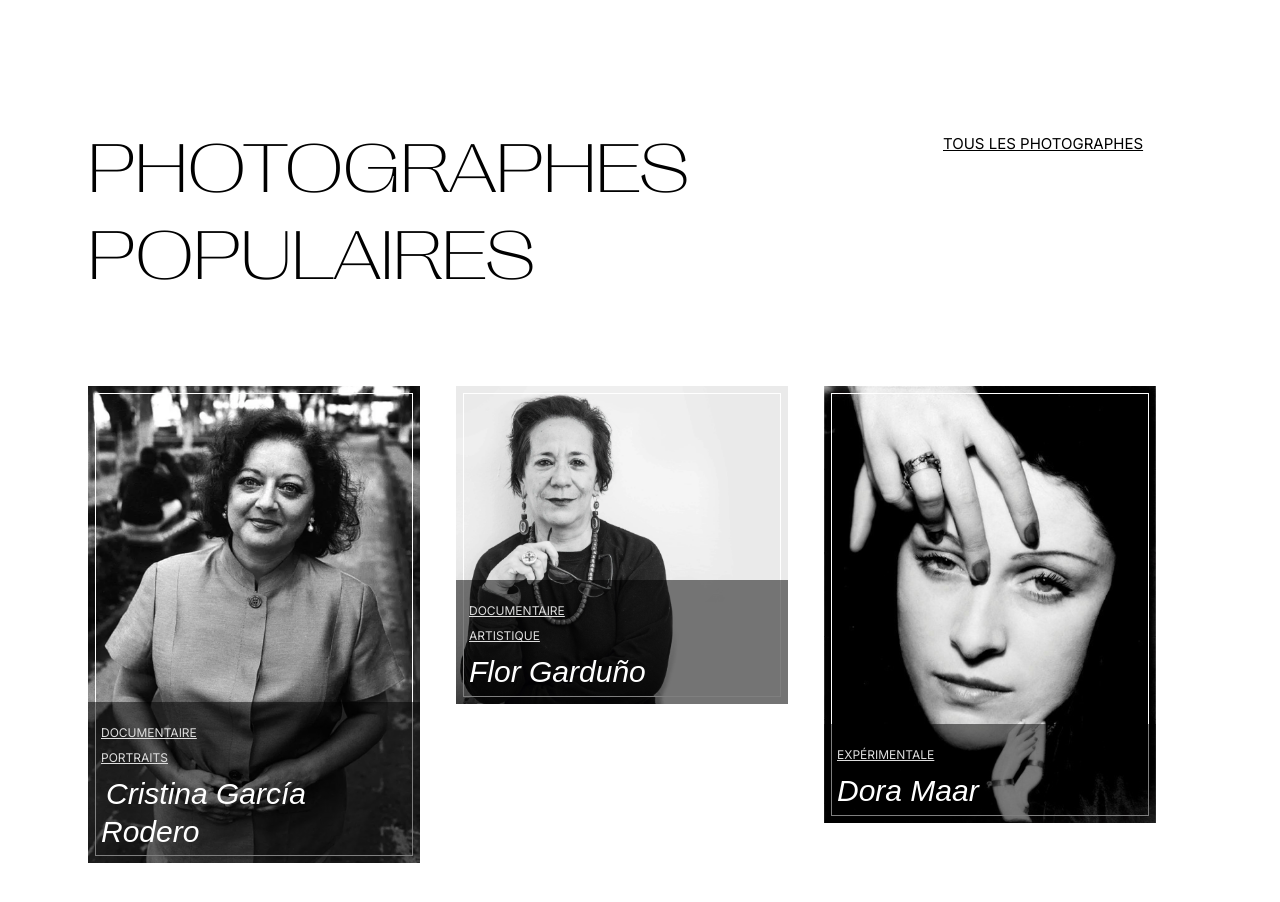
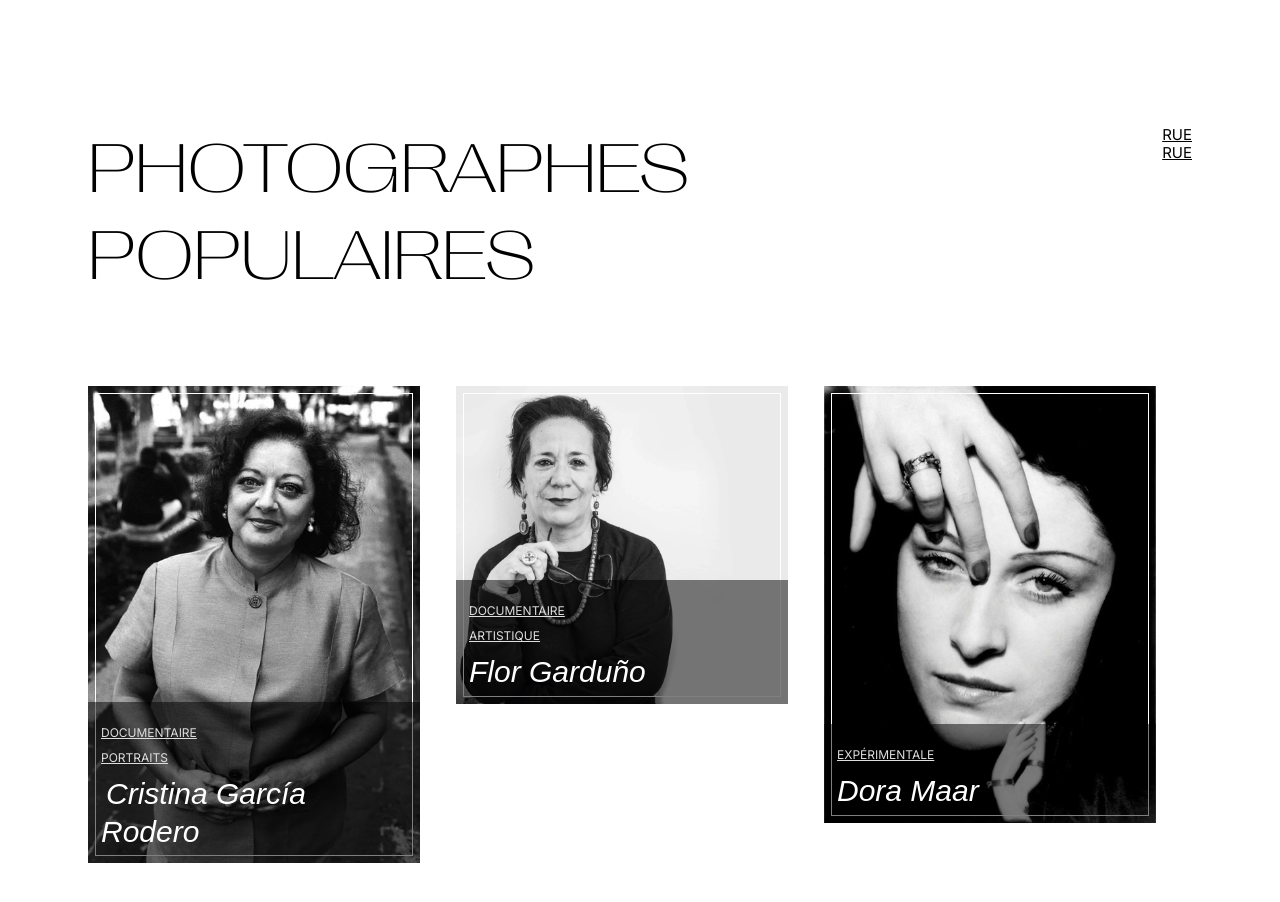
Before and after one commit to TafaniM/focus-template, a website built with Parcel: page src/index.html in a window 1280 px wide. Shown: the part 1180-2082 px from the top of the page. Built offline with nearby package versions, Linux system fonts and the light colour scheme; a web font is replaced by a local one.

Commit message:
ajustements

```diff
--- a/src/index.html
+++ b/src/index.html
@@ -84,7 +84,10 @@
               <h2>photographes populaires</h2>
             </div>
             <div class="col-12 col-md-3 offset-md-5">
-              <a href="">tous les photographes</a>
+              <div class="trending-link">
+                <a href="">rue</a>
+                <a href="">rue</a>
+              </div>
             </div>
           <div class="row">
             <div class="col-12 col-lg-4">
--- a/src/scss/modules/_cardphotographer.scss
+++ b/src/scss/modules/_cardphotographer.scss
@@ -60,6 +60,11 @@ h3 {
   padding-bottom: 260px;
 }
 
+.trending-link a {
+  display: block; /* Pour ajouter un retour à la ligne entre chaque lien */
+  text-align: right; /* Pour aligner les liens à droite */
+}
+
 @media (max-width: 768px) {
   .trendingphotographer {
     padding-bottom: 125px;
```
